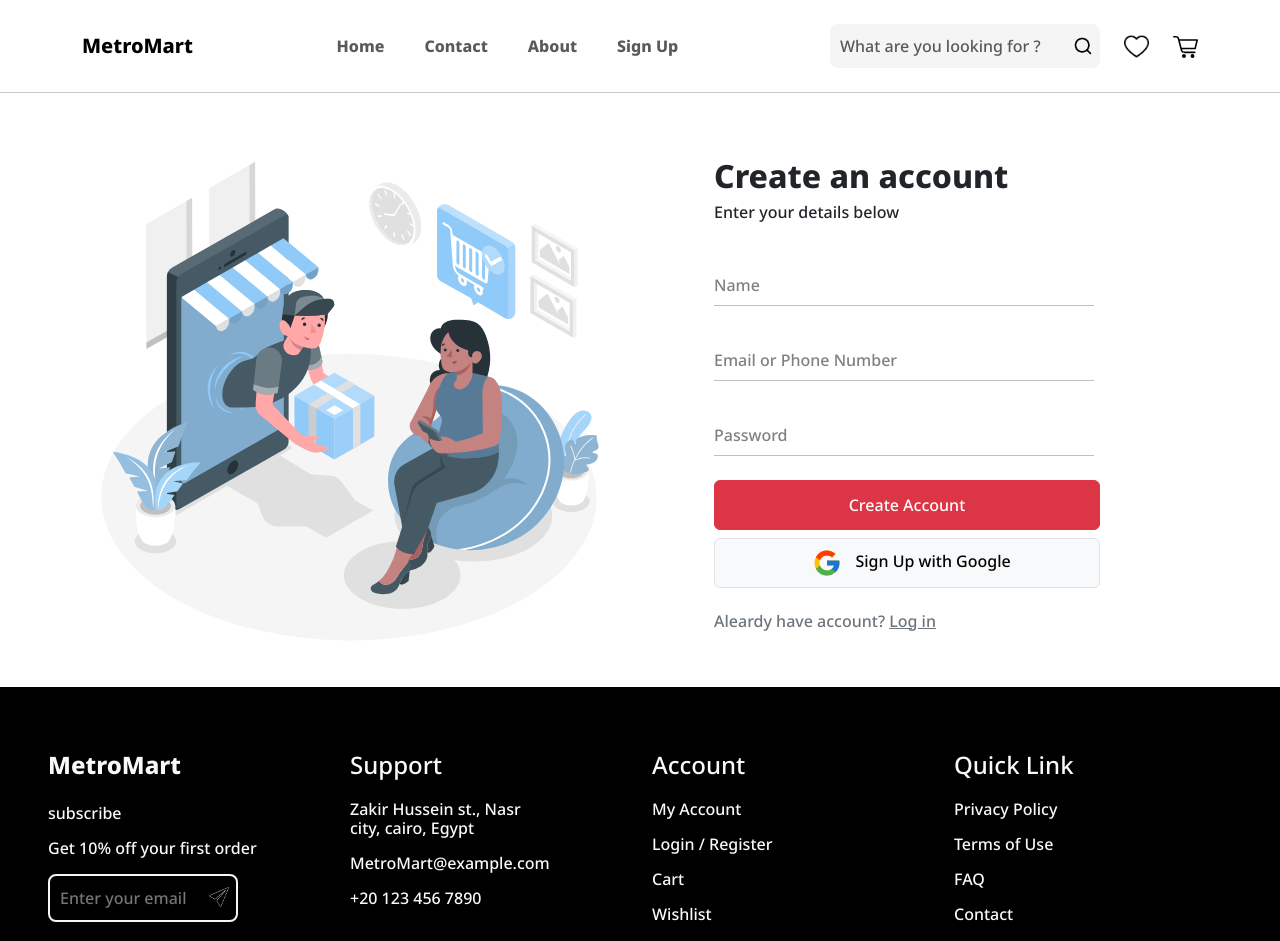
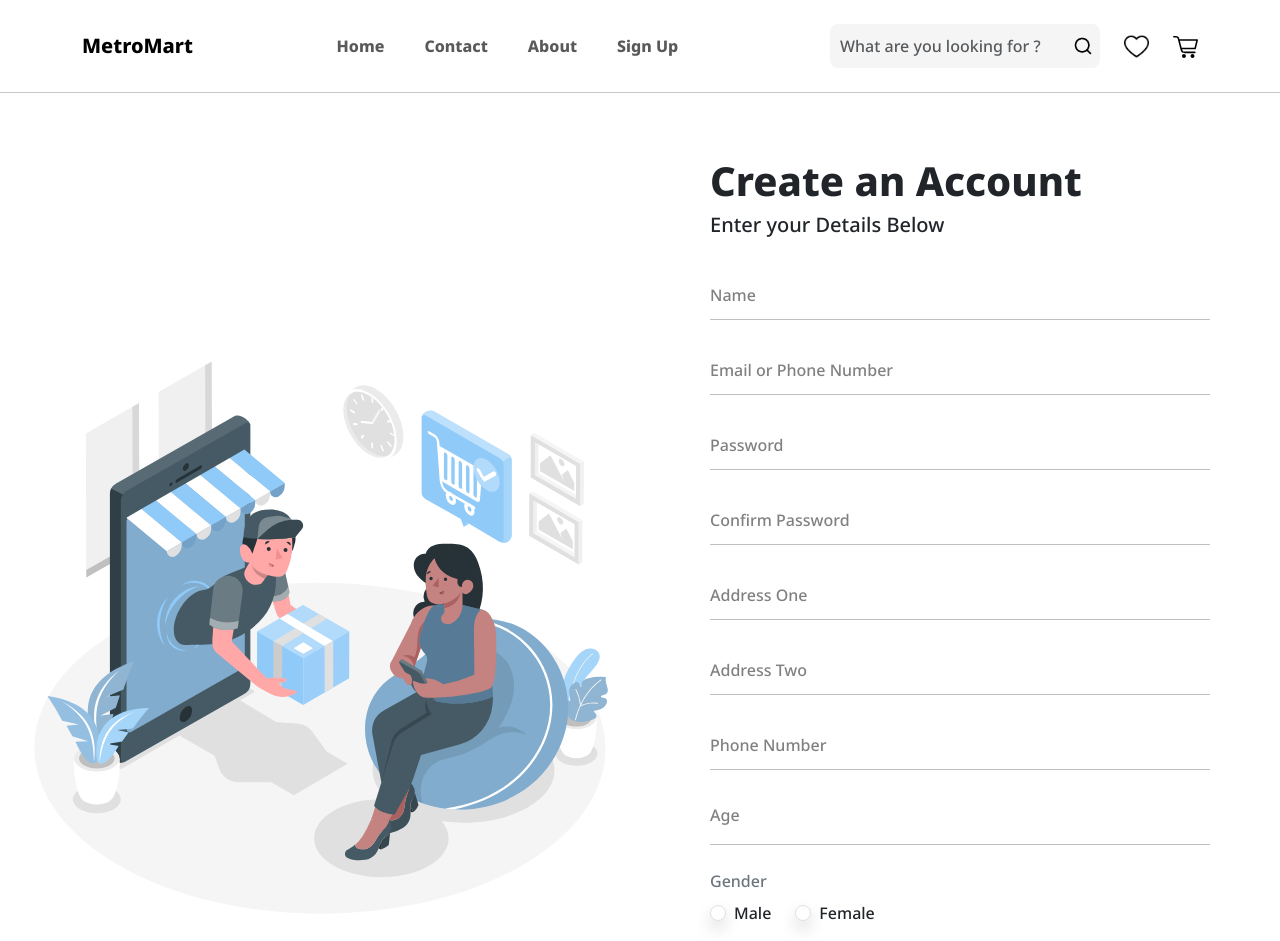
Before and after one commit to YassenMohamedRashad/Metromart, a React (Create React App) app: page /Metromart/signup in a window 1280 px wide. Shown: the top 941 px of the page. Built offline with nearby package versions, Linux system fonts and the light colour scheme.

Commit message:
Added needed inputs to signup page

```diff
--- a/src/Components/AccountDetails.jsx
+++ b/src/Components/AccountDetails.jsx
@@ -44,36 +44,36 @@
                     </div>
 
                     <div className='col-8 manage-my-account mt-5 '>
-                        <form method='post' class="shadow-sm rounded p-5">
+                        <form method='post' class="shadow rounded p-5">
                             <h4 className=' text-danger '>Edit Your Profile</h4>
                             <div className="d-flex justify-content-between mt-3">
                                 <div>
                                     <label htmlFor="FirstName" className='fw-bold'>First Name</label>
-                                    <input type="text" name="firstname" className='form-control bg-light text-secondary border-0 mt-2  account-inputs ' placeholder='First Name' onChange={changeFirstname} />
+                                    <input type="text" name="firstname" className='form-control text-black shadow-sm bg-light text-secondary border-0 mt-2  account-inputs ' placeholder='First Name' onChange={changeFirstname} />
                                 </div>
                                 <div>
                                     <label htmlFor="LastName" className='fw-bold'>Last Name</label>
-                                    <input type="text" name="lastname" className='form-control bg-light text-secondary border-0 mt-2 account-inputs' placeholder='Second Name' onChange={changeLastname} />
+                                    <input type="text" name="lastname" className='form-control text-black shadow-sm bg-light text-secondary border-0 mt-2 account-inputs' placeholder='Second Name' onChange={changeLastname} />
                                 </div>
                             </div>
                             <div className="d-flex justify-content-between mt-3">
                                 <div>
                                     <label htmlFor="Email" className='fw-bold'>Email</label>
-                                    <input type="email" placeholder='Email' name="email" className='form-control bg-light text-secondary border-0 mt-2 account-inputs'/>
+                                    <input type="email" placeholder='Email' name="email" className='form-control shadow-sm text-black bg-light text-secondary border-0 mt-2 account-inputs'/>
                                 </div>
                                 <div>
                                     <label htmlFor="Adress" className='fw-bold'>Address</label>
-                                    <input type="text" placeholder='Address' name="address" className='form-control bg-light text-secondary border-0 mt-2 account-inputs'/>
+                                    <input type="text" placeholder='Address' name="address" className='form-control shadow-sm text-black bg-light text-secondary border-0 mt-2 account-inputs'/>
                                 </div>
                             </div>
 
                             <label htmlFor="PasswordChanges" className='fw-bold mt-4'>Password Changes</label>
-                            <input type="password" name="currentPassword" placeholder='Current Password' className='form-control bg-light text-secondary border-0 mt-2' style={{ height: 50 }} />
-                            <input type="password" name="newPassword" placeholder='New Password' className='form-control bg-light text-secondary border-0 mt-2' style={{ height: 50 }} />
-                            <input type="password" name="confirmNewPassword" placeholder='Confirm New Password' className='form-control bg-light text-secondary border-0 mt-2' style={{ height: 50 }} />
+                            <input type="password" name="currentPassword" placeholder='Current Password' className='form-control text-black shadow-sm bg-light text-secondary border-0 mt-2' style={{ height: 50 }} />
+                            <input type="password" name="newPassword" placeholder='New Password' className='form-control text-black shadow-sm bg-light text-secondary border-0 mt-2' style={{ height: 50 }} />
+                            <input type="password" name="confirmNewPassword" placeholder='Confirm New Password' className='form-control text-black shadow-sm bg-light text-secondary border-0 mt-2' style={{ height: 50 }} />
 
                             <div className="d-flex justify-content-end mt-5">
-                                <button className='btn btn-light text-black me-3'>Cancel</button>
+                                <button className='btn shadow-sm btn-light text-black me-3'>Cancel</button>
                                 <button className='btn btn-danger p-3' type='submit'>Save Changes</button>
                             </div>
                         </form>
--- a/src/Components/SignUp.jsx
+++ b/src/Components/SignUp.jsx
@@ -1,33 +1,85 @@
 import "../assets/css/signup.css";
 import signupImage from "../assets/images/signup.svg";
 import googleLogo from "../assets/images/google-icon.svg";
+import { useState } from "react";
 
 function Login() {
+	const [address2, setAddress2] = useState('')
+
+	const handleChange = (e) => {
+		setAddress2(e.target.value);
+	}
+
 	return (
-		<div className="container ">
-			<div className="row signup align-items-center">
-				<div className="col d-lg-block d-none">
-					<img src={signupImage} className="w-100" alt='' />
+		<div className="container-fluid mb-5">
+			<div className="row signup align-items-center justify-content-center d-flex">
+				<div className="col-7 col-md-6 d-lg-block d-none ">
+					<img src={signupImage} className="w-100 signup-image" alt='' />
 				</div>
 
-				<div className="col justify-content-center d-flex">
+				<div className="col-5 col-md-6 justify-content-center d-flex">
 					<div className="mt-5 mb-5">
-						<h2 className="fw-bolder">	Create an account</h2>
+						<h1 className="fw-bolder">	Create an Account</h1>
 						<form action="post" className="form signup-form " >
-							<h6>Enter your details below</h6>
-							<input type="text" name="name" className="mt-5 name-input" required />
+							<h5>Enter your Details Below</h5>
+							{/* Name input */}
+
+							<input type="text" name="name" className="mt-5 name-input inputs" required />
 							<label className="name-label">Name</label>
 							<br />
-							<input type="text" name="email" className="mt-5 email-input" required />
+
+							{/* Email input */}
+							<input type="text" name="email" className="mt-5 email-input inputs" required />
 							<label className="email-label">Email or Phone Number</label>
 							<br />
-							<input type="password" name="password" className="mt-5 pass-input" required />
+
+							{/* Password input */}
+							<input type="password" name="password" className="mt-5 pass-input inputs" required />
 							<label className="pass-label">Password</label>
 							<br />
-							<button className="btn btn-danger mt-4 " type="submit" style={{ width: 386, height: 50 }}>Create Account</button>
+
+							{/* Confirm Password input */}
+							<input type="password" name="confirmpassword" className="mt-5 confirmpass-input inputs" required />
+							<label className="confirmpass-label">Confirm Password</label>
+							<br />
+
+							{/* Address one input */}
+							<input type="text" name="address1" className="mt-5 address1-input inputs" required />
+							<label className="address1-label">Address One</label>
+							<br />
+
+							{/* Address two input */}
+							<input ype="text" name="address2" className="mt-5 address2-input inputs" onChange={handleChange} />
+							<label className={`address2-label ${address2 ? 'active' : ''}`}>Address Two</label>
+							<br />
+
+							{/* Phone number input */}
+							<input type="tel" name="phonenumber" className="mt-5 phonenumber-input inputs" required />
+							<label className="phonenumber-label">Phone Number</label>
+							<br />
+
+							{/* Age input */}
+							<input type="number" name="age" className="mt-5 age-input inputs" required />
+							<label className="age-label">Age</label>
+							<br />
+
+							{/* Gender input */}
+							<label className="mt-4 text-secondary">Gender</label>
+							<div className="d-flex">
+								<div class="form-check mt-2 me-4">
+									<input class="form-check-input male-input shadow" type="radio" name="gender" value={'male'} />
+									<label class="form-check-label male-label">Male</label>
+								</div>
+								<div class="form-check mt-2 ">
+									<input class="form-check-input female-input shadow" type="radio" name="gender" value={'female'} />
+									<label class="form-check-label female-label">Female</label>
+								</div>
+							</div>
+
+							<button className="btn btn-danger mt-4 " type="submit" style={{ width: 500, height: 50 }}>Create Account</button>
 							<br />
 						</form>
-						<button className="btn btn-light border mt-2 " style={{ width: 386, height: 50 }}><img src={googleLogo} /> Sign Up with Google</button>
+						<button className="btn btn-light border mt-2 " style={{ width: 500, height: 50 }}><img src={googleLogo} /> Sign Up with Google</button>
 						<h6 className="text-secondary mt-4">Aleardy have account? <a href="/Metromart/login" className="text-secondary" > Log in</a></h6>
 					</div>
 				</div>
--- a/src/assets/css/AccountDetails.css
+++ b/src/assets/css/AccountDetails.css
@@ -7,7 +7,7 @@
     }
   }
 
-  @media screen and (max-width: 1399px) {
+  @media screen and (min-width: 1399px) {
     .account-inputs{
         width: 300px !important;
     }
--- a/src/assets/css/signup.css
+++ b/src/assets/css/signup.css
@@ -1,21 +1,20 @@
-body{
-  overflow-x: hidden;
-}
-.signup {
-  width: 100%;
-
-}
-
 .form {
   position: relative;
 }
 
-.signup-form input {
+.signup-image {
+  user-select: none;
+}
+
+.signup-form .inputs {
   border: none;
   border-bottom: 1px solid silver;
-  width: 380px;
+  width: 500px;
   outline: none;
 }
+
+
+/* Name input styling */
 .signup-form .name-label {
   position: absolute;
   top: 70px;
@@ -24,13 +23,16 @@
   pointer-events: none;
   transition: all 0.3s ease;
 }
-.signup-form .name-input:focus ~ .name-label,
-.signup-form .name-input:valid ~ .name-label {
+
+.signup-form .name-input:focus~.name-label,
+.signup-form .name-input:valid~.name-label {
   transform: translateY(-20px);
   font-size: 15px;
-  color: #4158d0;
+  color: #81ACCD;
 }
 
+
+/* Email input styling */
 .signup-form .email-label {
   position: absolute;
   top: 145px;
@@ -39,13 +41,16 @@
   pointer-events: none;
   transition: all 0.3s ease;
 }
-.signup-form .email-input:focus ~ .email-label,
-.signup-form .email-input:valid ~ .email-label {
+
+.signup-form .email-input:focus~.email-label,
+.signup-form .email-input:valid~.email-label {
   transform: translateY(-20px);
   font-size: 15px;
-  color: #4158d0;
+  color: #81ACCD;
 }
 
+
+/* Password input styling */
 .signup-form .pass-label {
   position: absolute;
   top: 220PX;
@@ -55,9 +60,118 @@
   transition: all 0.3s ease;
 }
 
-.signup-form .pass-input:focus ~ .pass-label,
-.signup-form .pass-input:valid ~ .pass-label {
+.signup-form .pass-input:focus~.pass-label,
+.signup-form .pass-input:valid~.pass-label {
   transform: translateY(-20px);
   font-size: 15px;
-  color: #4158d0;
+  color: #81ACCD;
 }
+
+
+/* Confirm password input styling */
+.signup-form .confirmpass-label {
+  position: absolute;
+  top: 295PX;
+  left: 0;
+  color: grey;
+  pointer-events: none;
+  transition: all 0.3s ease;
+}
+
+.signup-form .confirmpass-input:focus~.confirmpass-label,
+.signup-form .confirmpass-input:valid~.confirmpass-label {
+  transform: translateY(-20px);
+  font-size: 15px;
+  color: #81ACCD;
+}
+
+
+/* address one input styling */
+.signup-form .address1-label {
+  position: absolute;
+  top: 370PX;
+  left: 0;
+  color: grey;
+  pointer-events: none;
+  transition: all 0.3s ease;
+}
+
+.signup-form .address1-input:focus~.address1-label,
+.signup-form .address1-input:valid~.address1-label {
+  transform: translateY(-20px);
+  font-size: 15px;
+  color: #81ACCD;
+}
+
+
+/* address two input styling */
+.signup-form .address2-label {
+  position: absolute;
+  top: 445PX;
+  left: 0;
+  color: gray;
+  pointer-events: none;
+  transition: all 0.3s ease;
+}
+
+.signup-form .address2-input:focus~.address2-label,
+.signup-form .address2-input:valid~.address2-label.active {
+  transform: translateY(-20px);
+  font-size: 15px;
+  color: #81ACCD;
+}
+
+/* Phonenumber input styling */
+.signup-form .phonenumber-label {
+  position: absolute;
+  top: 520PX;
+  left: 0;
+  color: grey;
+  pointer-events: none;
+  transition: all 0.3s ease;
+}
+
+.signup-form .phonenumber-input:focus~.phonenumber-label,
+.signup-form .phonenumber-input:valid~.phonenumber-label {
+  transform: translateY(-20px);
+  font-size: 15px;
+  color: #81ACCD;
+}
+
+
+/* Age input styling */
+.signup-form .age-label {
+  position: absolute;
+  top: 590PX;
+  left: 0;
+  color: grey;
+  pointer-events: none;
+  transition: all 0.3s ease;
+}
+
+.signup-form .age-input:focus~.age-label,
+.signup-form .age-input:valid~.age-label {
+  transform: translateY(-20px);
+  font-size: 15px;
+  color: #81ACCD;
+}
+
+
+/* Gender selection styling */
+.signup-form .male-label {
+  pointer-events: none;
+  transition: all 0.3s ease;
+}
+
+.signup-form .male-input:focus~.male-label {
+  color: #81ACCD;
+}
+
+.signup-form .female-label {
+  pointer-events: none;
+  transition: all 0.3s ease;
+}
+
+.signup-form .female-input:focus~.female-label {
+  color: #81ACCD;
+}
```
Also changed, not shown: src/index.jsx (line endings or trailing spaces).
